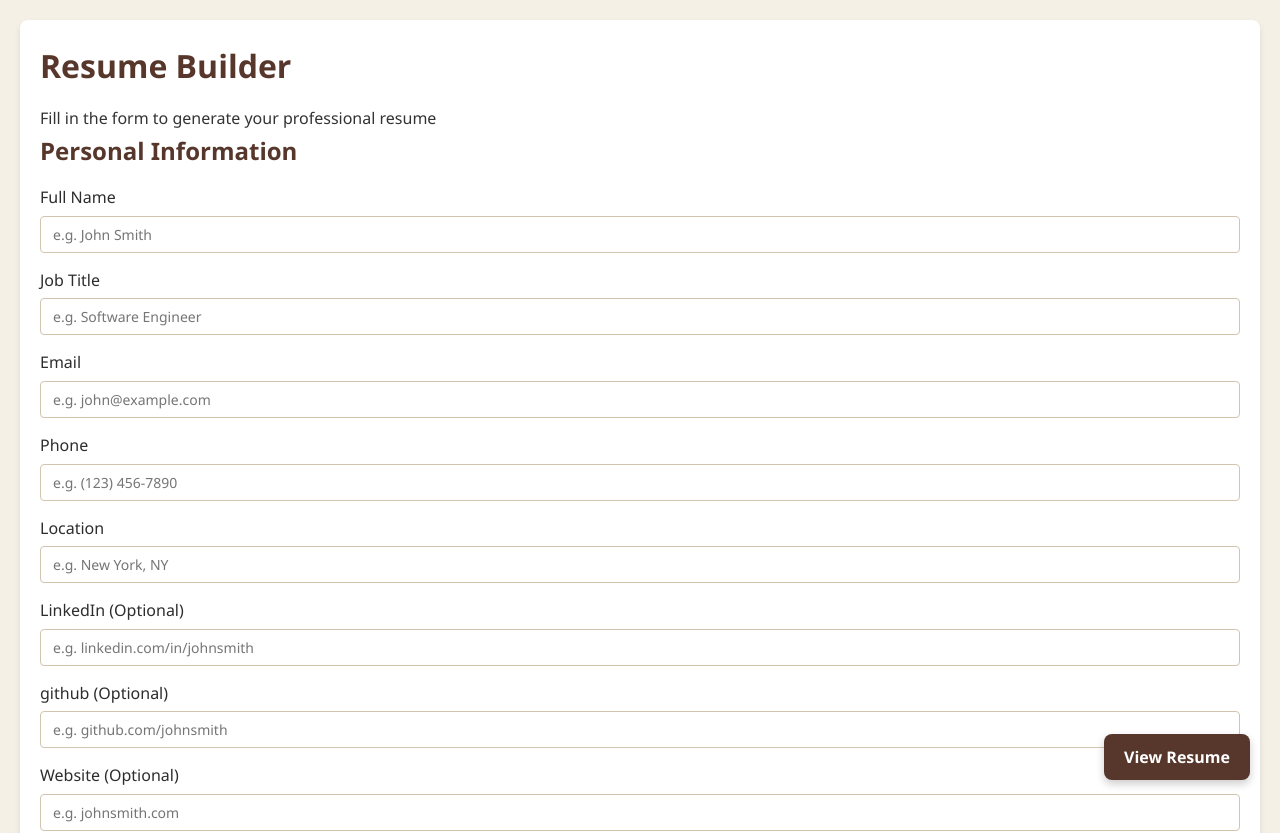
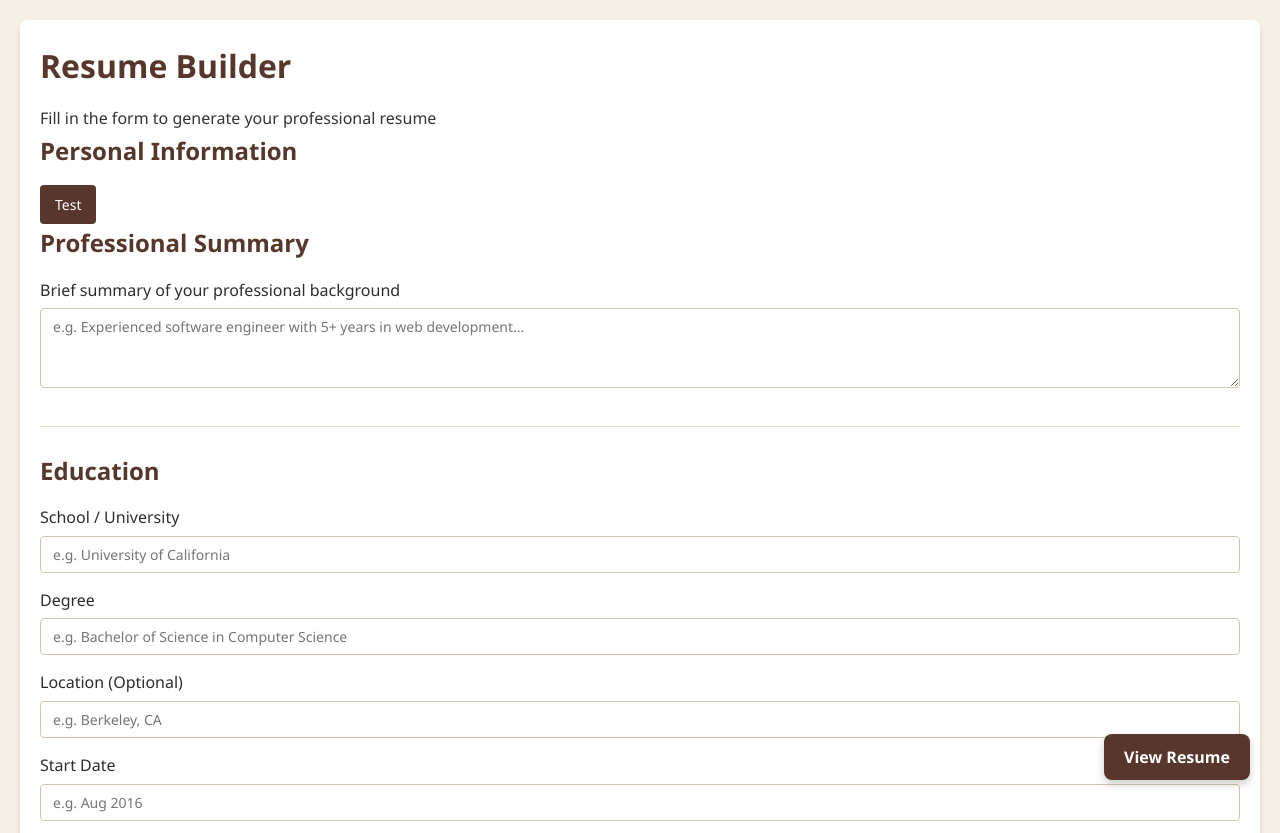
Before and after one commit to BDS-001/FormatMyCV, a React (Vite) app: page / in a window 1280 px wide. Shown: the top 833 px of the page. Built offline with nearby package versions, Linux system fonts and the light colour scheme.

Commit message:
add: form section toggle button

```diff
--- a/src/components/Form/PersonalInfo.jsx
+++ b/src/components/Form/PersonalInfo.jsx
@@ -1,7 +1,9 @@
 import useResume from "../../context/resumeContext"
 import { useMemo } from "react"
+import { useState } from "react"
 
 export default function PersonalInfo() {
+  const [display, setDisplay] = useState(false)
   const { resumeData, setResumeData } = useResume()
   const personalInfo = useMemo(() => {
     return resumeData.personalInfo
@@ -17,9 +19,18 @@ export default function PersonalInfo() {
     })
   }
 
+  const toggleDisplay = (e) => {
+    e.preventDefault()
+    e.stopPropagation()
+    setDisplay(prev => !prev)
+    console.log("Toggle clicked, new display value should be:", !display)
+  }
+
   return (
-    <div className="form-section">
-      <h2>Personal Information</h2>
+    <>
+    <h2>Personal Information</h2>
+    <button onClick={toggleDisplay}>Test</button>
+    {display && <div className="form-section">
       <div className="form-group">
         <label htmlFor="fullName">Full Name</label>
         <input
@@ -100,6 +111,7 @@ export default function PersonalInfo() {
           onChange={(e) => handleUpdate("website", e.target.value)}
         />
       </div>
-    </div>
+    </div>}
+    </>
   )
 }
```
